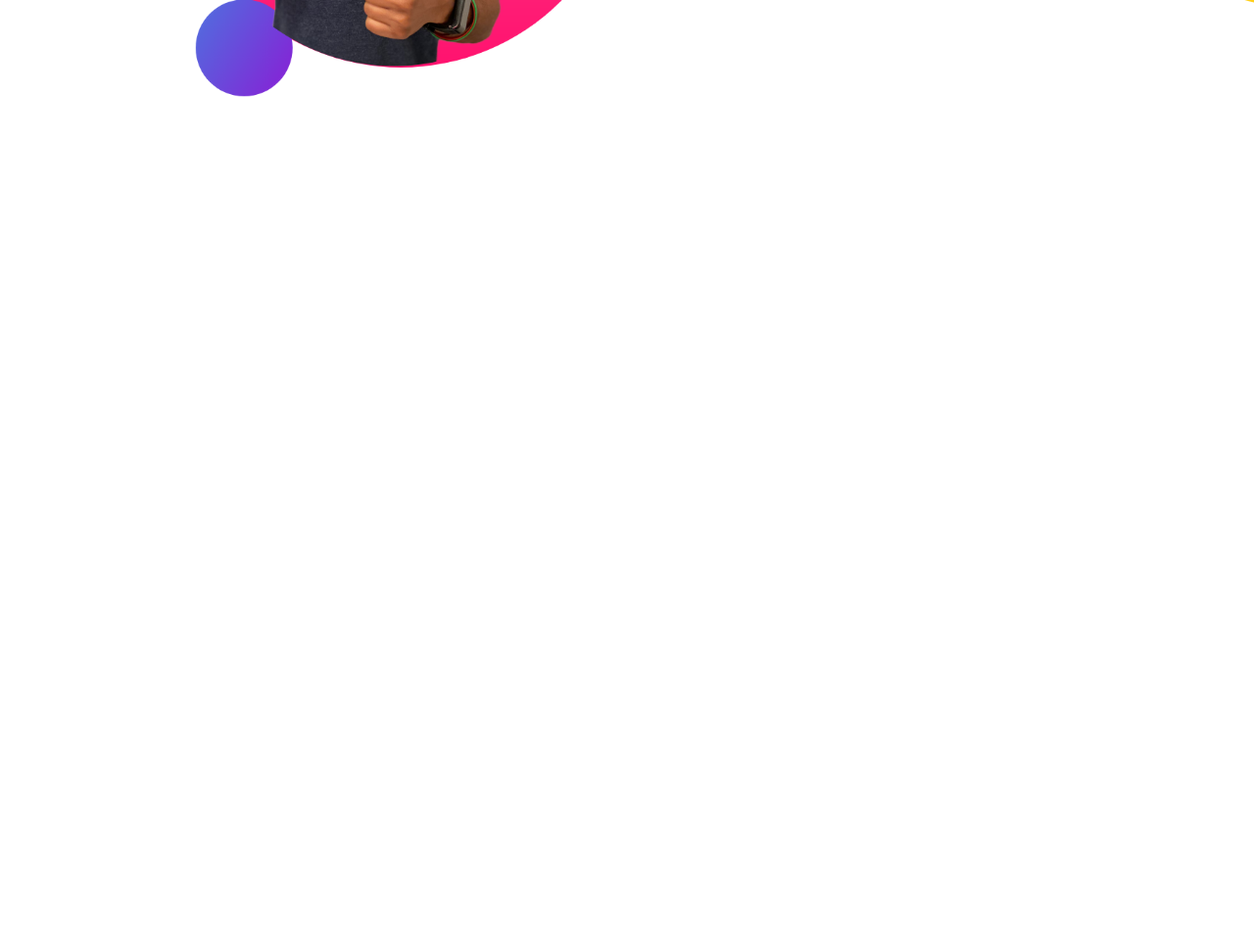
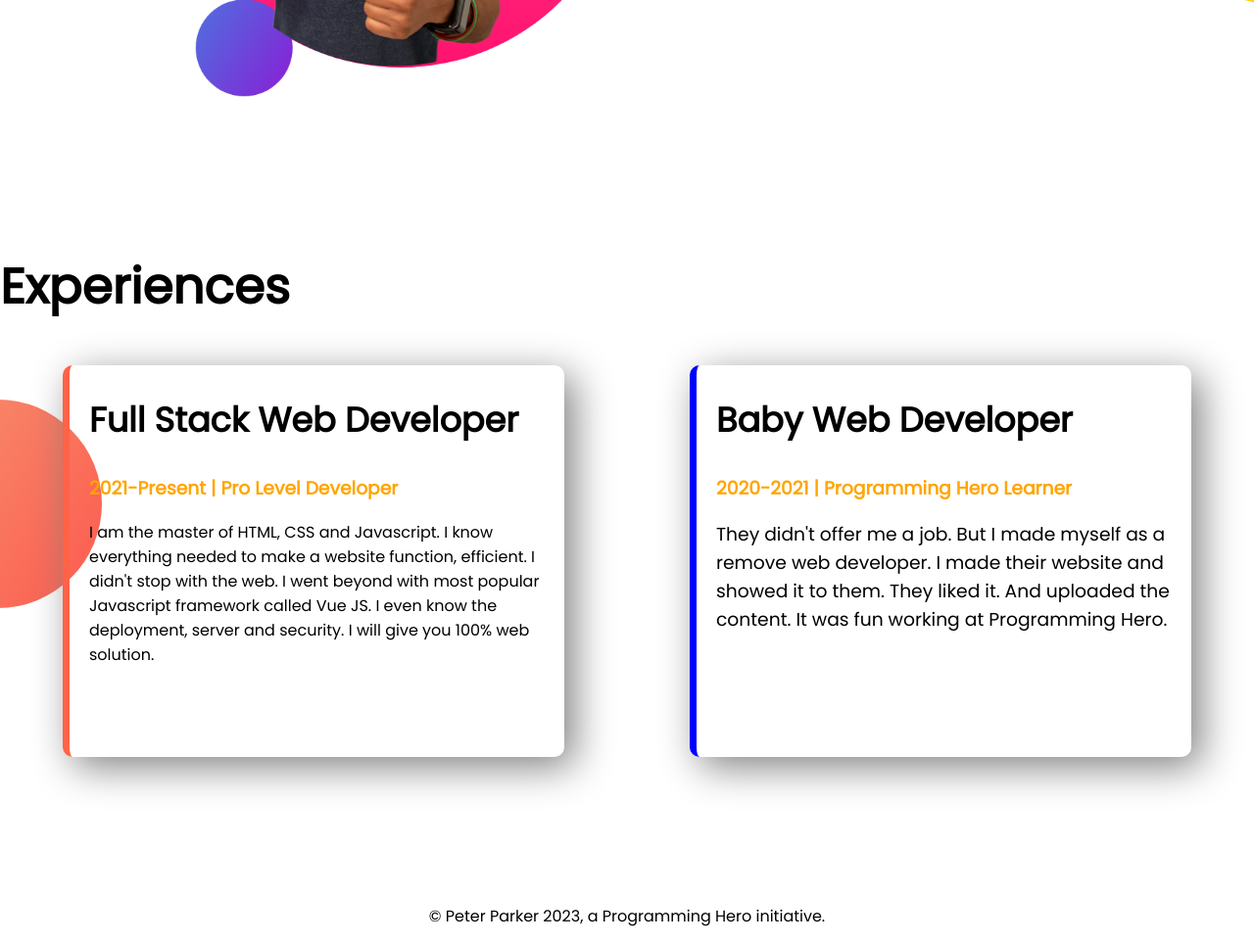
Before and after one commit to fayzulkobirbadal/developer-portfolio, a plain HTML site: page index.html in a window 1280 px wide. Shown: the part 1081-2045 px from the top of the page at 98% size. Before the commit the page ends 1337 px from the top, so only its background shows below. Drawn offline with Linux system fonts and the light colour scheme.

Commit message:
balal-first-wedsite

```diff
--- a/index.html
+++ b/index.html
@@ -11,7 +11,7 @@
     <link rel="stylesheet" href="style.css">
 </head>
 <body>
-    <section class="top-banner">
+    <section class="top-banner flexible-container">
         <div class="half-width">
             <h1>Welcome to</h1>
             <h1><span class="orange-color">Fayzul Kobir Badal</span> world!</h1>
@@ -23,7 +23,7 @@
             <img src="images/jhankar.png" alt="">
         </div>
     </section>
-    <section class="dream-big">
+    <section class="dream-big flexible-container">
         <div class="half-width">
             <img src="images/jhankar2.png" alt="">
         </div>
@@ -31,10 +31,28 @@
             <h1>Dream Big</h1>
             <h2>Become a Web Developer</h2>
             <p>I already learned the basic HTML and CSS. I can build any simple website. I can even teach my grandma how to make simple website. My goal is to build 3 websites and learn advanced topics.</p>
-            <a class="button" href="http://127.0.0.1:5500/index.html">DOWNLOAD RESUME
-            </a>
+            <a class="button" href="http://127.0.0.1:5500/index.html">DOWNLOAD RESUME</a>
         </div>
+    </section>
+    <section class="experience-area">
+        <h1>Experiences</h1>
+            <div class="flexible-container">
+                <div id="full-stack-developer" class="experience-item">
+                    <h2>Full Stack Web Developer</h2>
+                    <h3 class="orange-color">2021-Present | Pro Level Developer</h3>
+                    <p>I am the master of HTML, CSS and Javascript. I know everything needed to make a website function, efficient. I didn't stop with the web. I went beyond with most popular Javascript framework called Vue JS. I even know the deployment, server and security. I will give you 100% web solution.</p>
+                </div>
+                <div id="baby-stack-developer" class="experience-item">
+                    <h2>Baby Web Developer</h2>
+                    <h3 class="orange-color">2020-2021 | Programming Hero Learner<h3>
+                    <p class="font-wight">They didn't offer me a job. But I made myself as a remove web developer. I made their website and showed it to them. They liked it. And uploaded the content. It was fun working at Programming Hero.</p>
+                </div>
+            </div>
+
     </section>
 
 </body>
+<footer>
+    <p>© Peter Parker 2023, a Programming Hero initiative.</p>
+</footer>
 </html>
--- a/style.css
+++ b/style.css
@@ -5,10 +5,13 @@ body{
 h1{
     font-size: 50px;
 }
+h2{
+    font-size: 35px;
+}
 .orange-color{
 color: orange;
 }
-section{
+.flexible-container{
     display: flex;
     margin-bottom: 150px;
 }
@@ -42,6 +45,35 @@ section{
 .dream-big{
     background-image: url(images/dream-bg.png);
     background-repeat: no-repeat;
-    background-position: right
-    ;
+    background-position: right;
 }
+.experience-area{
+    background-image: url(images/exp-bg.png);
+    background-repeat: no-repeat;
+    background-position: left;
+}
+.bottom-flex{
+    display: flex;
+}
+.experience-item{
+    box-shadow: 10px 10px 40px gray;
+    width: 45%;
+    height: 400px;
+    border-radius: 10px;
+    margin-left: 5%;
+    margin-right: 5%;
+    padding-left: 20px;
+    border-left: 7px solid blue;
+}
+#full-stack-developer{
+    border-left: 7px solid tomato;
+    }
+#baby-stack-develope{
+    border-left: 7px solid blue;
+}
+footer p{
+    text-align: center;
+}
+.font-wight{
+    font-weight: 10;
+}
```
